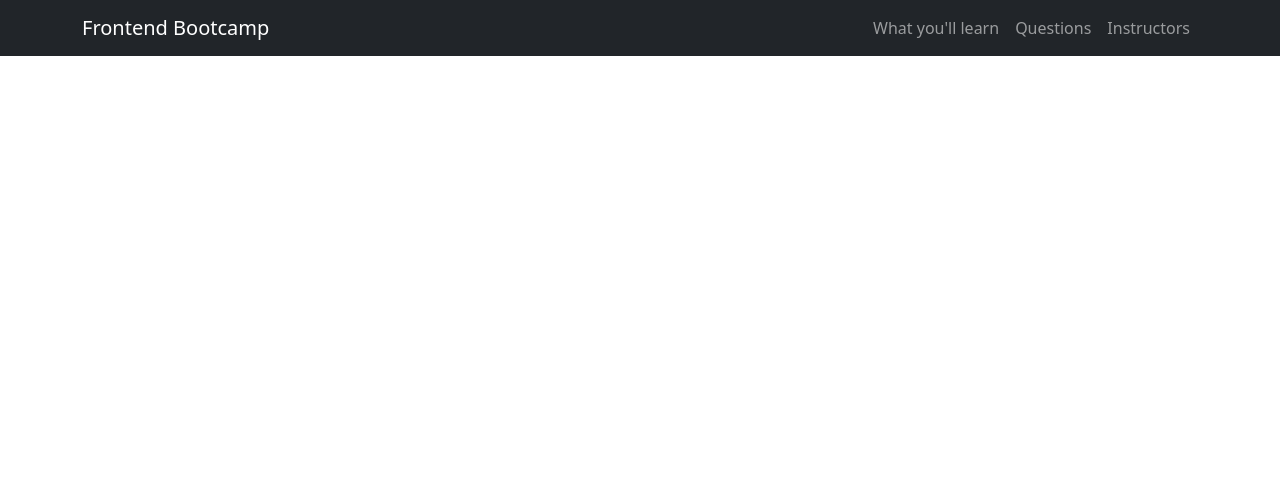
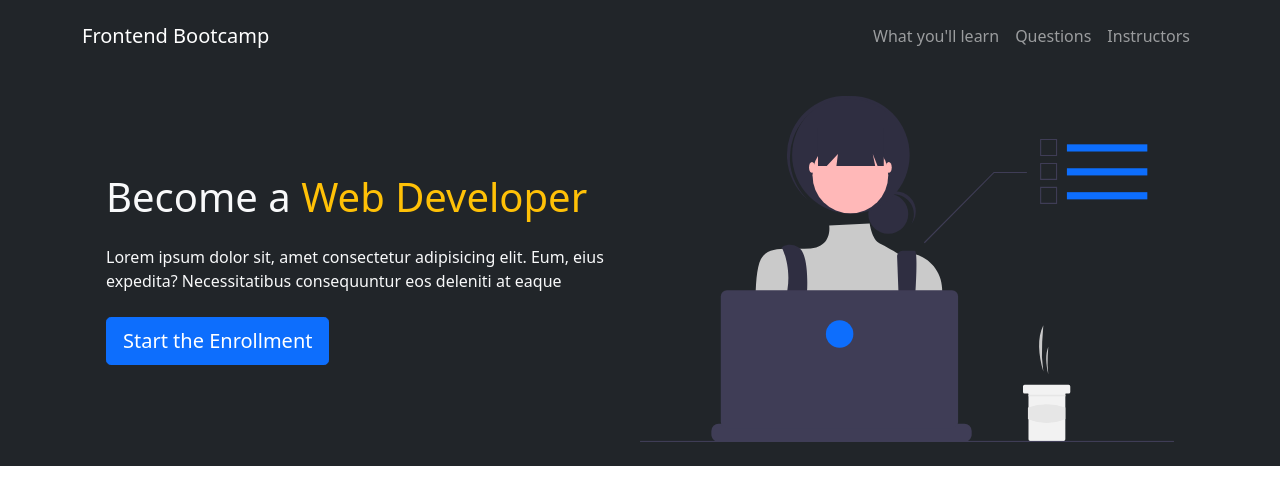
Before and after one commit to alihaidermalik20/bootstrap-bootcamp-website, a plain HTML site: page index.html in a window 1280 px wide. Drawn offline with nearby package versions, Linux system fonts and the light colour scheme.

Commit message:
create a showcase area and added py to navbar

```diff
--- a/index.html
+++ b/index.html
@@ -14,7 +14,7 @@
   </head>
 
   <body>
-    <nav class="navbar navbar-expand-md navbar-dark bg-dark">
+    <nav class="navbar navbar-expand-md navbar-dark bg-dark py-3">
       <div class="container">
         <a href="./index.html" class="navbar-brand">Frontend Bootcamp</a>
         <button
@@ -41,6 +41,27 @@
         </div>
       </div>
     </nav>
+
+    <!-- Showcase -->
+    <section class="bg-dark text-light">
+      <div class="container">
+        <div class="d-flex justify-content-between align-items-center p-4">
+          <div>
+            <h1>Become a <span class="text-warning">Web Developer</span></h1>
+            <p class="my-4">
+              Lorem ipsum dolor sit, amet consectetur adipisicing elit. Eum,
+              eius expedita? Necessitatibus consequuntur eos deleniti at eaque
+            </p>
+            <button class="btn btn-primary btn-lg">Start the Enrollment</button>
+          </div>
+          <img
+            src="./images/showcase.svg"
+            alt=""
+            class="img-fluid w-50 d-none d-sm-block"
+          />
+        </div>
+      </div>
+    </section>
     <script
       src="https://cdn.jsdelivr.net/npm/bootstrap@5.1.3/dist/js/bootstrap.bundle.min.js"
       integrity="sha384-ka7Sk0Gln4gmtz2MlQnikT1wXgYsOg+OMhuP+IlRH9sENBO0LRn5q+8nbTov4+1p"
```
